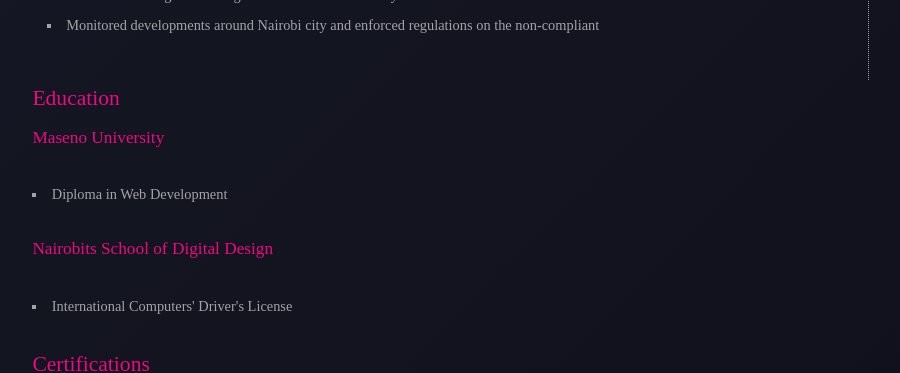
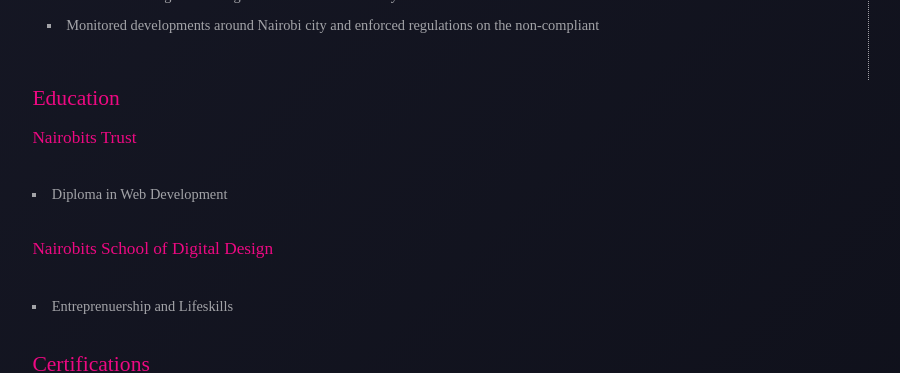
Before and after one commit to MaryApondi/portfolio, a React (Create React App) app: page /about in a window 1280 px wide. Shown: the part 1340-1713 px from the top of the page, without its empty margins (6-906 px from the left). Built offline with nearby package versions, Linux system fonts and the light colour scheme.

Commit message:
changes made

```diff
--- a/src/components/About.js
+++ b/src/components/About.js
@@ -97,10 +97,10 @@
                 </section>
                 <section className="education">
                     <h2>Education</h2>
-                    <h3>Maseno University</h3>
+                    <h3>Nairobits Trust</h3>
                     <ul><li>Diploma in Web Development </li></ul>
                     <h3>Nairobits School of Digital Design</h3>
-                    <ul><li>International Computers' Driver's License </li></ul>
+                    <ul><li>Entreprenuership and Lifeskills </li></ul>
 
                     <h2>Certifications</h2>
 
```
